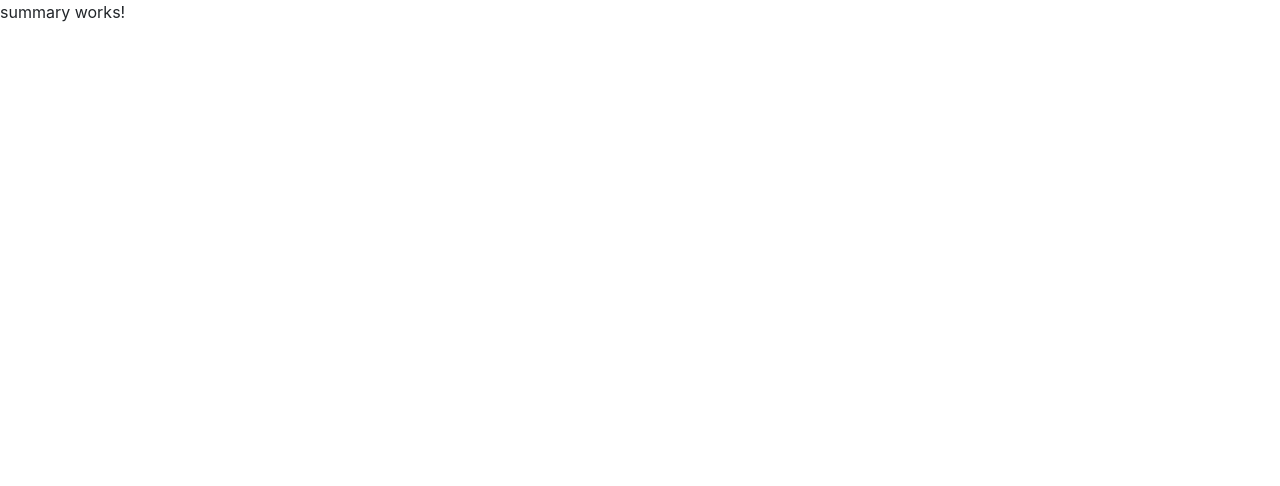
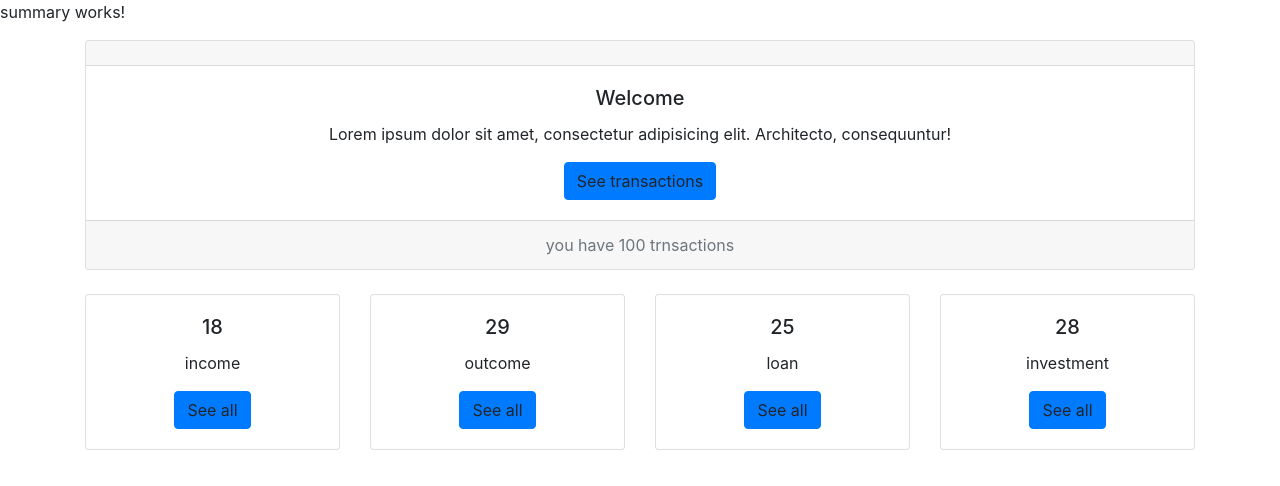
Before and after one commit to EgorKirillov/testVasilenko, an Angular app: page / in a window 1280 px wide. Shown: the top 486 px of the page. Built offline with nearby package versions, Linux system fonts and the light colour scheme.

Commit message:
add: cards to summary

```diff
--- /dev/null
+++ b/src/app/members/components/card/card.component.html
@@ -0,0 +1,10 @@
+
+
+  <div class="card text-center">
+    <div class="card-body">
+      <h5 class="card-title">{{count}}</h5>
+      <p class="card-text">{{type}}</p>
+      <a class="btn btn-primary" (click)="clickButtonHandler()">See all</a>
+    </div>
+
+  </div>
--- /dev/null
+++ b/src/app/members/components/card/card.component.ts
@@ -0,0 +1,29 @@
+import { Component, Input, OnInit } from '@angular/core'
+import { FinancialType } from '../../models/members'
+import { MembersService } from '../../services/members.service'
+import { Observable } from 'rxjs'
+import { Router } from '@angular/router'
+
+@Component({
+  selector: 'ts-card',
+  templateUrl: './card.component.html',
+  styleUrls: ['./card.component.scss'],
+})
+export class CardComponent implements OnInit {
+  constructor(private membersService: MembersService, private router: Router) {}
+
+  @Input() type!: FinancialType
+  @Input() index!: number
+
+  count$!: Observable<number>
+  count: number | undefined
+  clickButtonHandler() {
+    this.router.navigate(['navigator'], { queryParams: { tab: this.index } })
+  }
+
+  ngOnInit(): void {
+    this.membersService.getFilteredMembersCount(this.type)
+    this.count$ = this.membersService.filteredMembersLenght$
+    this.count = this.membersService.filteredMembersLenght
+  }
+}
--- a/src/app/members/components/summary/summary.component.html
+++ b/src/app/members/components/summary/summary.component.html
@@ -1 +1,25 @@
 <p>summary works!</p>
+<div class="container">
+  <div class="card text-center  mb-4">
+    <div class="card-header">
+
+    </div>
+    <div class="card-body">
+      <h5 class="card-title">Welcome</h5>
+      <p class="card-text">Lorem ipsum dolor sit amet, consectetur adipisicing elit. Architecto, consequuntur!</p>
+      <a class="btn btn-primary">See transactions</a>
+    </div>
+    <div class="card-footer text-muted">
+      you have {{totalCount}} trnsactions
+    </div>
+  </div>
+
+
+  <div class="row row-cols-5">
+    <div class="col mb-4" *ngFor="let type of tabsNames; index as i">
+      <ts-card [type]="type" [index]="i"></ts-card>
+    </div>
+
+  </div>
+
+</div>
--- a/src/app/members/components/summary/summary.component.ts
+++ b/src/app/members/components/summary/summary.component.ts
@@ -1,15 +1,20 @@
-import { Component, OnInit } from '@angular/core';
+import { Component, OnInit } from '@angular/core'
+import { MembersService } from '../../services/members.service'
+import { FinancialType } from '../../models/members'
+import { tabsNames } from 'src/app/data/tabs'
 
 @Component({
   selector: 'ts-summary',
   templateUrl: './summary.component.html',
-  styleUrls: ['./summary.component.scss']
+  styleUrls: ['./summary.component.scss'],
 })
 export class SummaryComponent implements OnInit {
+  constructor(private membersService: MembersService) {}
 
-  constructor() { }
+  totalCount: number | null = null
+  tabsNames: FinancialType[] = tabsNames
 
   ngOnInit(): void {
+    this.totalCount = this.membersService.getTotalCount()
   }
-
 }
--- a/src/app/members/members.module.ts
+++ b/src/app/members/members.module.ts
@@ -4,10 +4,11 @@ import { ListComponent } from './components/list/list.component'
 import { SummaryComponent } from './components/summary/summary.component'
 import { TabsComponent } from './components/tabs/tabs.component'
 import { RouterModule } from '@angular/router'
-import { MembersService } from './services/members.service'
+import { MembersService } from './services/members.service';
+import { CardComponent } from './components/card/card.component'
 
 @NgModule({
-  declarations: [ListComponent, SummaryComponent, TabsComponent],
+  declarations: [ListComponent, SummaryComponent, TabsComponent, CardComponent],
   imports: [CommonModule, RouterModule],
   exports: [ListComponent, SummaryComponent],
   providers: [MembersService],
--- a/src/app/members/services/members.service.ts
+++ b/src/app/members/services/members.service.ts
@@ -9,7 +9,11 @@ export class MembersService {
 
   members$ = new BehaviorSubject<Members[]>([])
   filteredMembers$ = new BehaviorSubject<Members[]>([])
+  filteredMembersLenght$ = new BehaviorSubject<number>(3)
 
+  get filteredMembersLenght() {
+    return this.filteredMembersLenght$.getValue()
+  }
   getMembers() {
     this.members$.next(membersData.data)
     console.log('get all members')
@@ -22,7 +26,21 @@ export class MembersService {
       .subscribe(value => this.filteredMembers$.next(value))
   }
 
-  getFilteredMembersCount(): number {
-    return this.filteredMembers$.getValue().length
+  getFilteredMembersCount(type: FinancialType) {
+    this.getMembers()
+    this.members$
+      .pipe(
+        map(members => {
+          return members.filter(m => m.type === type)
+        })
+      )
+      .subscribe(members => {
+        console.log(members)
+        this.filteredMembersLenght$.next(members.length)
+      })
+  }
+
+  getTotalCount() {
+    return membersData.total
   }
 }
--- a/src/app/shared/shared.module.ts
+++ b/src/app/shared/shared.module.ts
@@ -6,7 +6,7 @@ import { ListElementComponent } from './list-element/list-element.component'
 
 @NgModule({
   declarations: [TabsComponent, CardComponent, ListElementComponent],
-  exports: [TabsComponent],
+  exports: [TabsComponent, CardComponent],
   imports: [CommonModule],
 })
 export class SharedModule {}
```
Also changed, not shown: src/app/members/components/card/card.component.scss (added).
